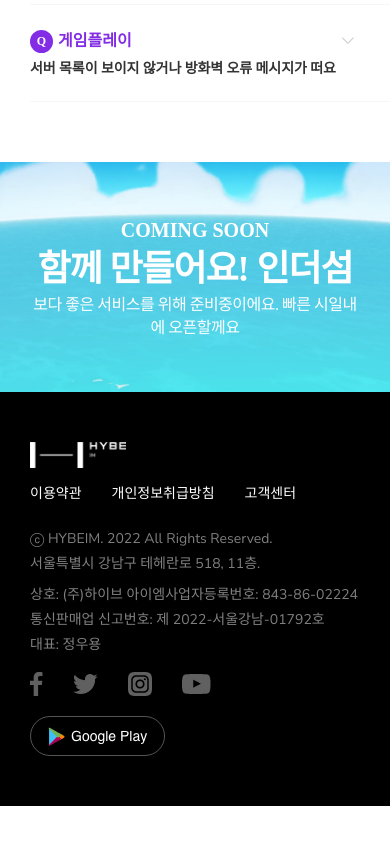
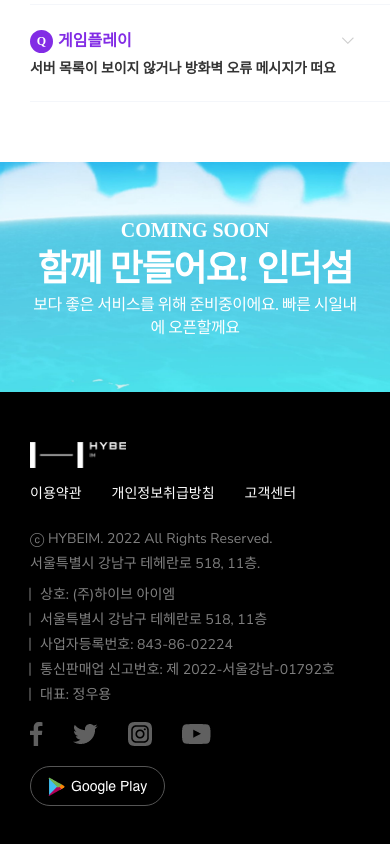
Before and after one commit to peterosea/inthesum, a React (Vite) app: page /community in a window 390 px wide. Shown: the part 1999-2843 px from the top of the page. Before the commit the page ends 2805 px from the top, so only its background shows below. Built offline with nearby package versions, Linux system fonts and the light colour scheme; a web font is replaced by a local one.

Commit message:
feat: 푸터 모바일 메뉴 중간 바

```diff
--- a/src/components/Footer/index.jsx
+++ b/src/components/Footer/index.jsx
@@ -1,5 +1,6 @@
 import React from 'react';
 import classnames from 'classnames';
+import './index.scss';
 
 const Footer = () => {
   return (
@@ -40,12 +41,14 @@ const Footer = () => {
           </p>
           <ul
             className={classnames(
-              'mt-[5px] mb-[15px] flex flex-wrap items-center',
+              'footerMenu1',
+              'mt-[5px] mb-[15px] flex flex-wrap items-center gap-x-[10px]',
               'xl:divide-x xl:divide-gray-500',
             )}
           >
             {[
               '상호: (주)하이브 아이엠',
+              '서울특별시 강남구 테헤란로 518, 11층',
               '사업자등록번호: 843-86-02224',
               '통신판매업 신고번호: 제 2022-서울강남-01792호',
               '대표: 정우용',
@@ -53,7 +56,7 @@ const Footer = () => {
               <li
                 key={`index-${index}`}
                 className={classnames(
-                  'first:pl-0 last:pr-0',
+                  'xl:first:pl-0 last:pr-0',
                   'xl:leading-[10px] xl:px-[20px]',
                 )}
               >
--- /dev/null
+++ b/src/components/Footer/index.scss
@@ -0,0 +1,18 @@
+.footerMenu1 li {
+  @media (max-width: theme('screens.xl')) {
+    position: relative;
+    padding-left: 10px;
+
+    &:before {
+      content: '';
+      display: block;
+      position: absolute;
+      left: 0px;
+      transform: translate(-50%, -50%);
+      top: 50%;
+      width: 1px;
+      height: 50%;
+      background-color: currentColor;
+    }
+  }
+}
```
